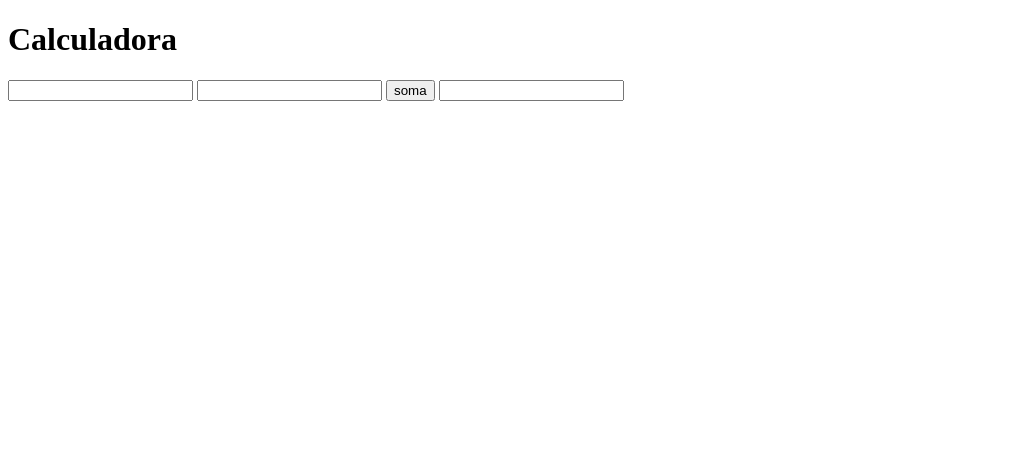
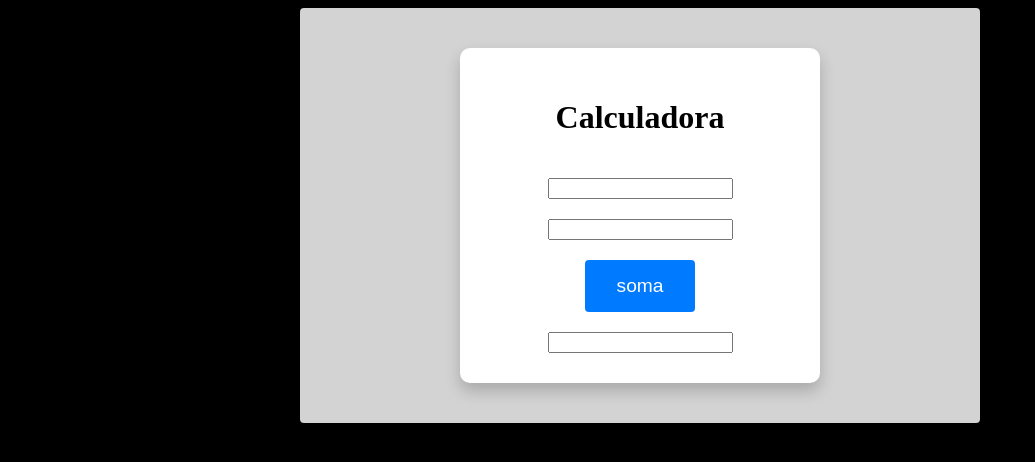
Before and after one commit to Oliveira8160/BootCamp-DevJr-Modulo3-Calc, a plain HTML site: page index.html in a window 1280 px wide. Shown: the whole page, without its empty margins (0-1035 px from the left). Drawn offline with Linux system fonts and the light colour scheme.

Commit message:
closes #2 - CSS Externo]

```diff
--- a/index.html
+++ b/index.html
@@ -3,13 +3,23 @@
 <head>
     <meta charset="UTF-8">
     <meta name="viewport" content="width=device-width, initial-scale=1.0">
+    <link rel="stylesheet" href="style.css">
     <title>Calcladora - Modulo 3</title>
 </head>
 <body>
-    <h1>Calculadora</h1>
-    <input>
-    <input>
-    <button>soma</button>
-    <input readonly>
+
+    <div class="container">
+        <div class="calc">
+            <h1>Calculadora</h1>
+            <input type="number">
+            <input type="number">
+            <button>soma</button>
+            <input readonly type="text">
+        </div>
+        <div class="history">
+
+        </div>
+    </div>
+
 </body>
 </html>
--- /dev/null
+++ b/style.css
@@ -0,0 +1,57 @@
+body{
+    background-color: #000;
+}
+
+.container{
+    width: 600px;
+    background-color: #d3d3d3;
+    display: flex;
+    flex-direction: row;
+    align-items: center;
+    margin: auto;
+    padding: 40px;
+    border-radius: 4px;
+}
+
+.calc{
+    background-color: white;
+    margin: auto;
+    border-radius: 10px;
+    width: 300px;
+    display: flex;
+    flex-direction: column;
+    align-items: center;
+    padding: 30px;
+    row-gap: 20px;
+    box-shadow: 0 8px 16px 0 rgb(0, 0, 0, 0.2);
+}
+
+.input{
+    height: 22px;
+    padding: 8px;
+    font-size: 1.2em;
+    margin: 15px 70px;
+}
+input[type="number"]:focus{
+    outline: none;
+    box-shadow: 0 0 10px #3b59ee;
+    border: 1px solid #74d0ff;
+}
+button {
+    background-color: #007afe;
+    border: none;
+    color: #fff;
+    padding: 15px 32px;
+    text-decoration: none;
+    font-size: 1.2rem;
+    border-radius: 4px;
+    cursor: pointer;
+}
+button:hover{
+    background-color: #0069D9;
+    box-shadow: 0 8px 16px 0 rgb(0, 0, 0, 0.2);
+}
+
+.history{
+
+}
```
